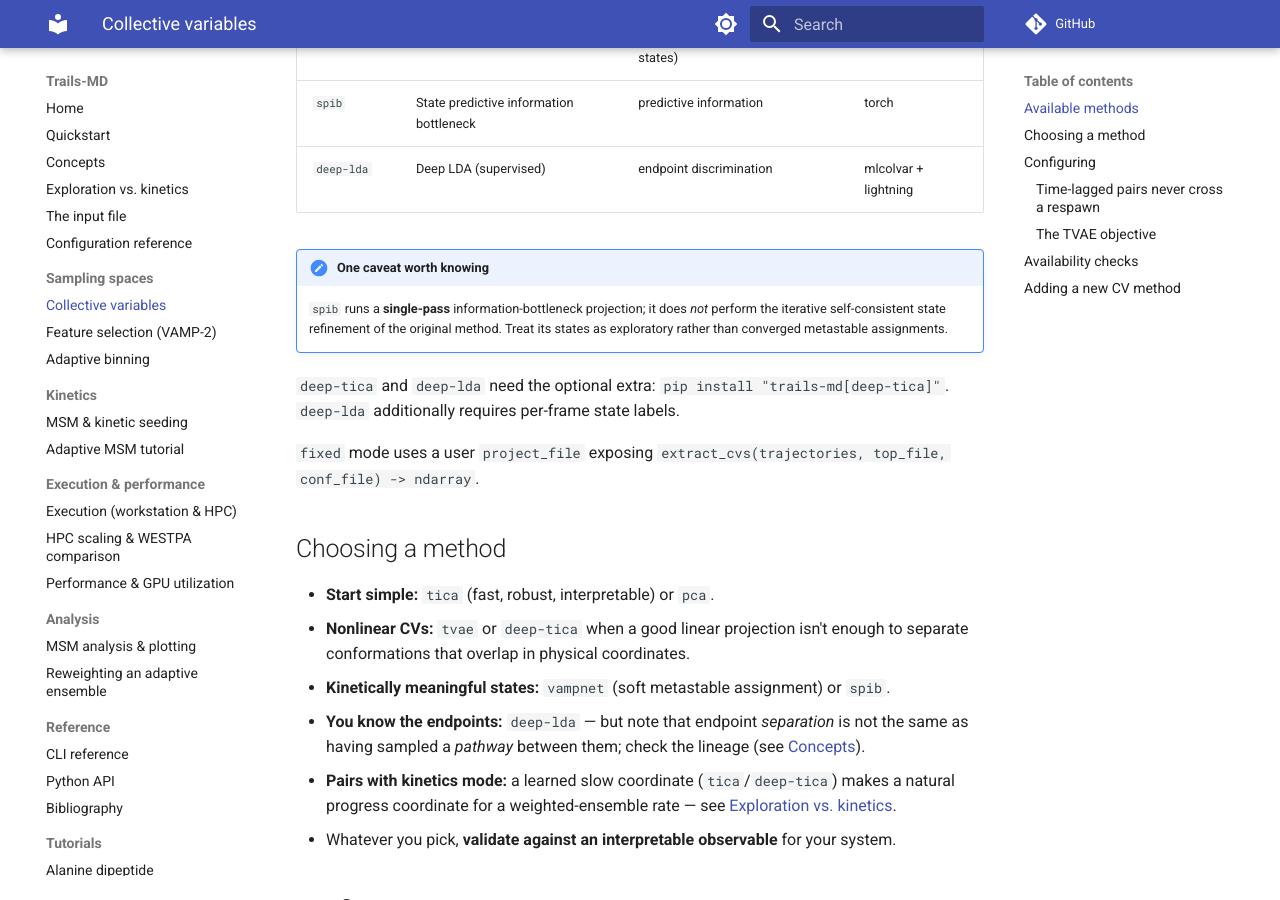
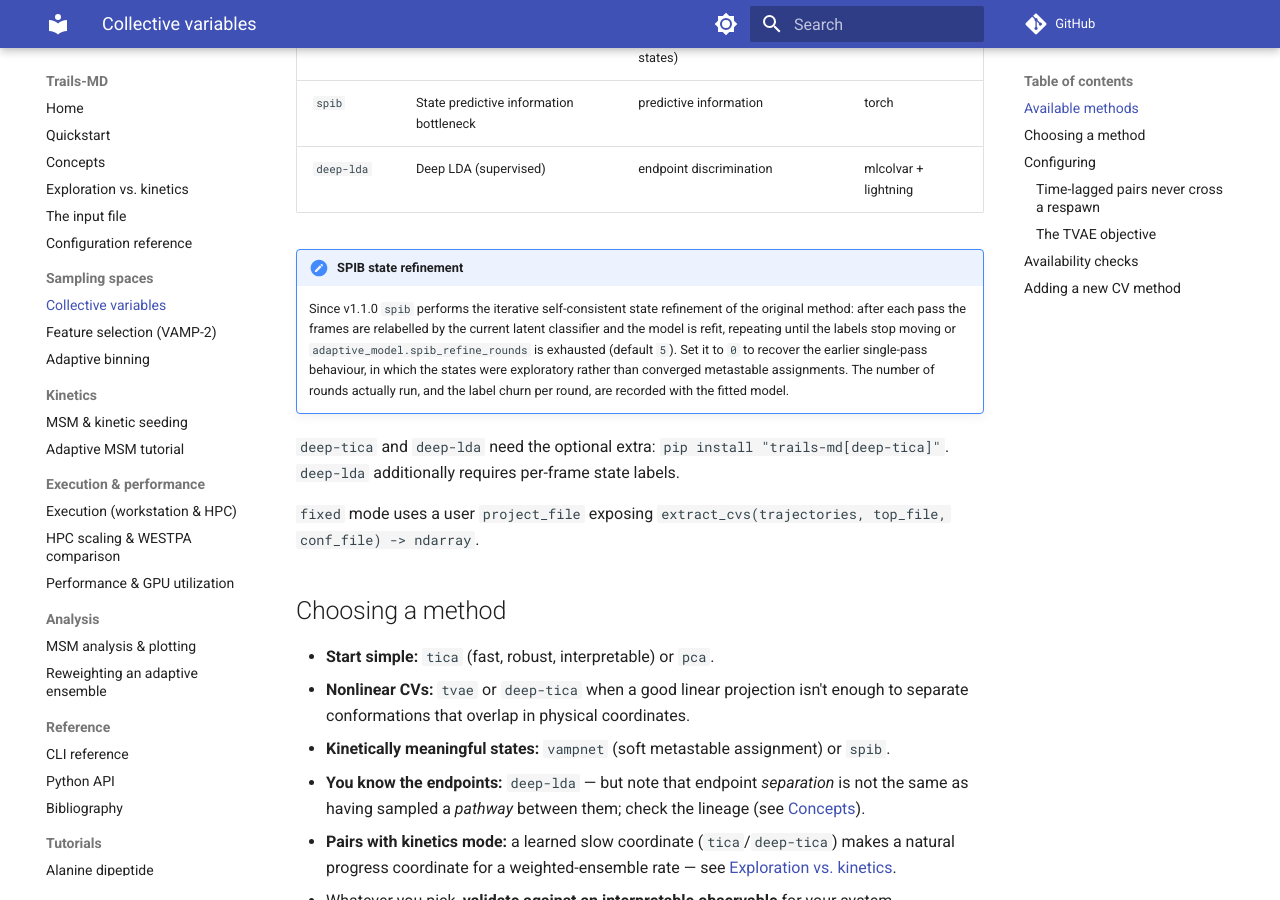
Before and after one commit to TeamSuman/Trails-MD, an MkDocs documentation site: the page built from docs/cv_methods.md, in a window 1280 px wide and 900 px high, scrolled down 853 px. Built offline with MkDocs 1.6.1 and Material for MkDocs 9.7.7, drawn with Linux system fonts in a browser that asks for light colours; comment, search, counter and statistics services are not loaded.

Commit message:
Document the SPIB refinement default before tagging 1.1.0
The self-consistent relabelling loop added in f4d7e72 changed what SPIB does under
its default settings, and nothing said so. docs/cv_methods.md still asserted the
opposite -- that SPIB 'runs a single-pass projection' and 'does not perform the
iterative self-consistent state refinement' -- which the code has contradicted since
that commit. The new spib_refine_rounds key was absent from the configuration
reference while the other two keys added in this release were both documented.

Also records, in the changelog and in the manuscript's Table S2, that the ten-seed
learned-coordinate benchmark was run on 6 Aug against the single-pass code, five days
before the refinement landed. Reproducing its SPIB entry with 1.1.0 needs
spib_refine_rounds: 0. Better to state that than to let a reader find the numbers
disagree.

Release date moved to the day it is actually tagged.

```diff
--- a/docs/cv_methods.md
+++ b/docs/cv_methods.md
@@ -27,10 +27,14 @@ variance (PCA), slow modes (TICA, Deep-TICA, VAMPnet), time-lagged reconstructio
 | `spib`        | State predictive information bottleneck | predictive information | torch |
 | `deep-lda`    | Deep LDA (supervised)          | endpoint discrimination | mlcolvar + lightning |
 
-!!! note "One caveat worth knowing"
-    `spib` runs a **single-pass** information-bottleneck projection; it does *not*
-    perform the iterative self-consistent state refinement of the original method.
-    Treat its states as exploratory rather than converged metastable assignments.
+!!! note "SPIB state refinement"
+    Since v1.1.0 `spib` performs the iterative self-consistent state refinement of the
+    original method: after each pass the frames are relabelled by the current latent
+    classifier and the model is refit, repeating until the labels stop moving or
+    `adaptive_model.spib_refine_rounds` is exhausted (default `5`). Set it to `0` to
+    recover the earlier single-pass behaviour, in which the states were exploratory
+    rather than converged metastable assignments. The number of rounds actually run,
+    and the label churn per round, are recorded with the fitted model.
 
 `deep-tica` and `deep-lda` need the optional extra:
 `pip install "trails-md[deep-tica]"`. `deep-lda` additionally requires per-frame
```
Also changed, not shown: CHANGELOG.md (+19 -2 lines), docs/configuration.md (+2 -1 lines), 1 other file.
